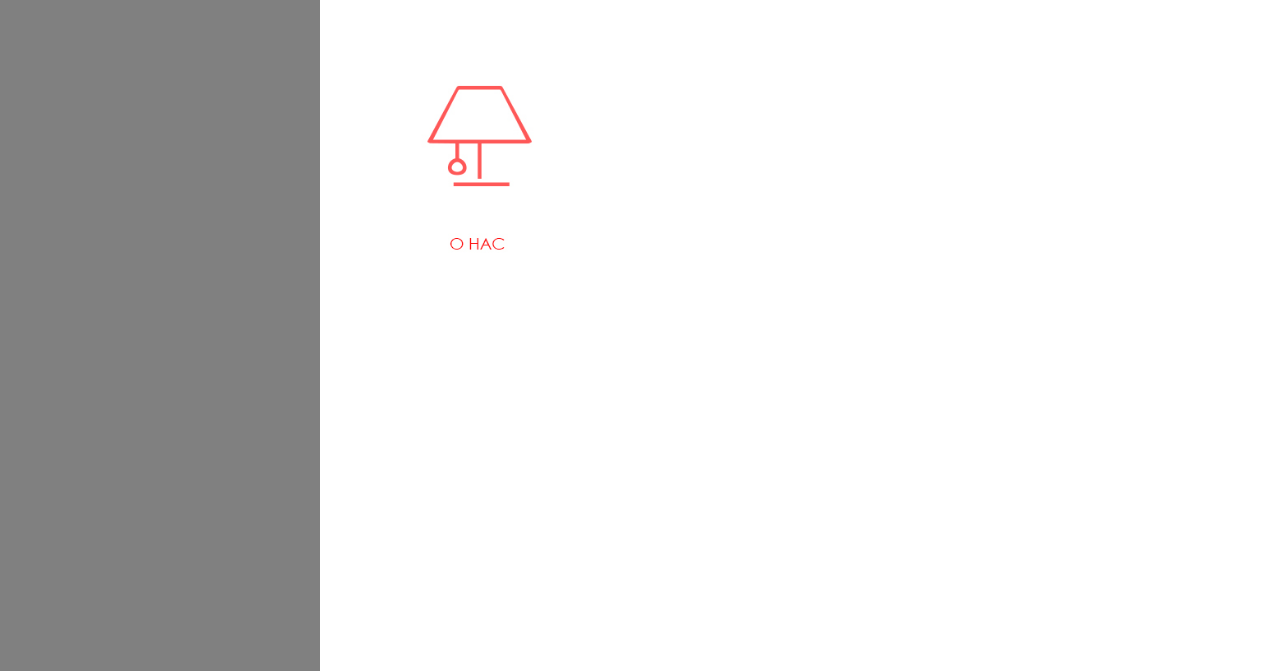
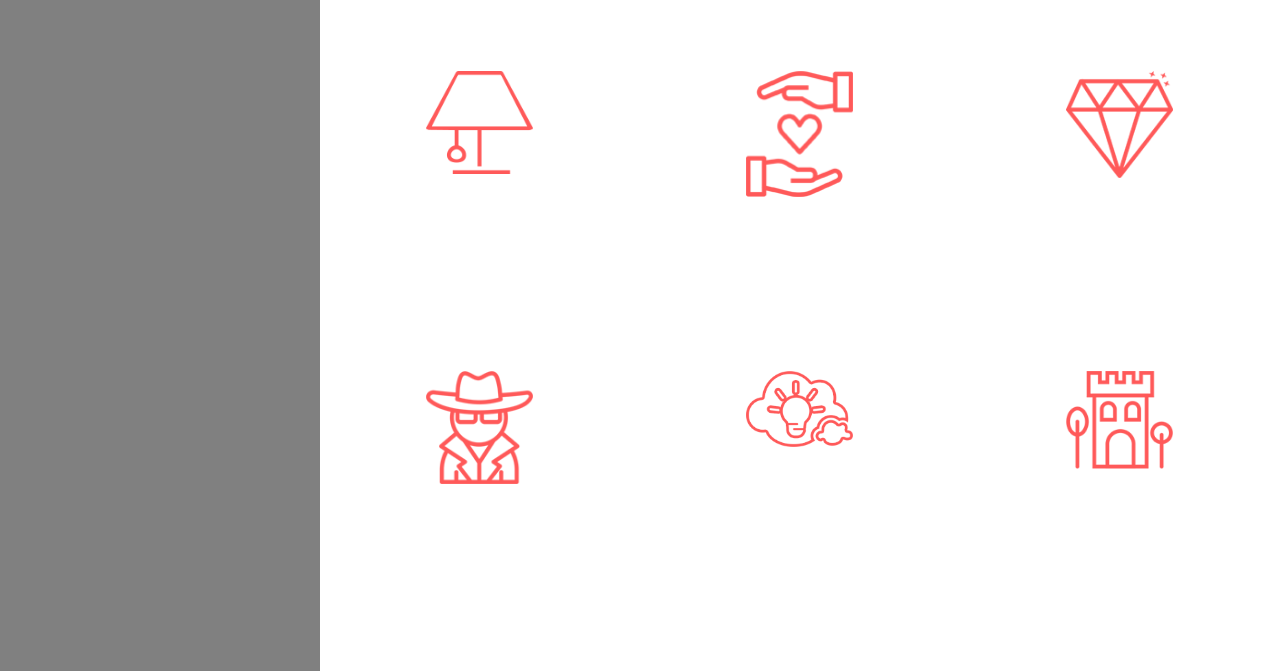
Before and after one commit to JButterly/orlovestudio, a plain HTML site: page menu.html in a window 1280 px wide. Shown: the part 129-800 px from the top of the page. Drawn offline with nearby package versions, Linux system fonts and the light colour scheme.

Commit message:
added menu icons without styles and changed menu blocks on div's

```diff
--- a/menu.html
+++ b/menu.html
@@ -19,12 +19,12 @@
     <p>Digital-агенство orlovestudio</p>
   </header>
   <div class="menu-blocks">
-    <p id="about-us"><img src="images/about-us.png"></p>
-    <p id="block2"></p>
-    <p id="block3"></p>
-    <p id="block4"></p>
-    <p id="block5"></p>
-    <p id="block6"></p>
+    <div id="about-us" class="block"><img src="images/menu-icons/about-us.png"></div>
+    <div id="services" class="block"><img src="images/menu-icons/services.png"></div>
+    <div id="collaboration" class="block"><img src="images/menu-icons/collaboration.png"></div>
+    <div id="our-team" class="block"><img src="images/menu-icons/our-team.png"></div>
+    <div id="blog" class="block"><img src="images/menu-icons/blog.png"></div>
+    <div id="contacts" class="block"><img src="images/menu-icons/contacts.png"></div>
     <div></div>
   </div>
 </body>
--- a/styles.css
+++ b/styles.css
@@ -120,7 +120,7 @@ body {
   position: absolute;
   top: 11%;
   left: 50%;
-  color: #fe0000;
+  color: white;
   margin-left: -9px;
 }
 
@@ -161,28 +161,28 @@ body {
   bottom: 0;
 }
 
-.menu-blocks p {
+.menu-blocks div.block {
   width: 33.3%;
   height: 50%;
   margin: 0;
   float: left;
 }
 
-.menu-blocks p:hover {
+.menu-blocks div.block:hover {
   border: 2px solid #c4c3c3;
 }
 
-#block4 {
+#our-team {
   clear: left;
 }
 
-.menu-blocks div {
+.menu-blocks div:last-child {
   clear: both;
 }
 
-#about-us img {
+.block img {
   display: block;
-  width: 138px;
+  width: 107px;
   height: auto;
   margin: 0 auto;
 }
```
Also changed, not shown: images/about-us.png (deleted), images/menu-icons/about-us.png (added), images/menu-icons/blog.png (added), images/menu-icons/collaboration.png (added), images/menu-icons/contacts.png (added), images/menu-icons/our-team.png (added), images/menu-icons/services.png (added).
